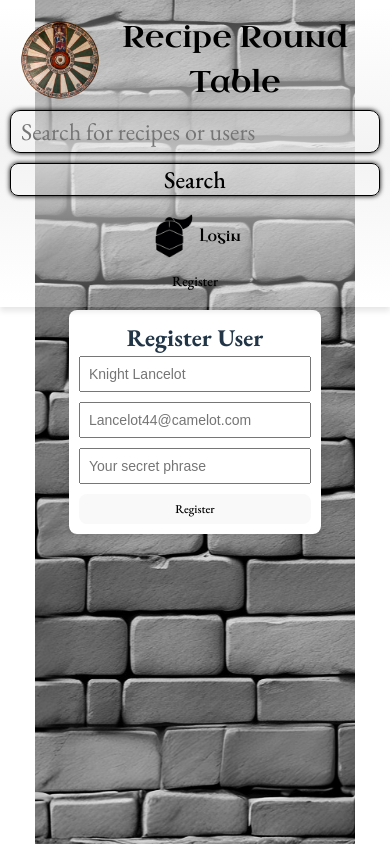
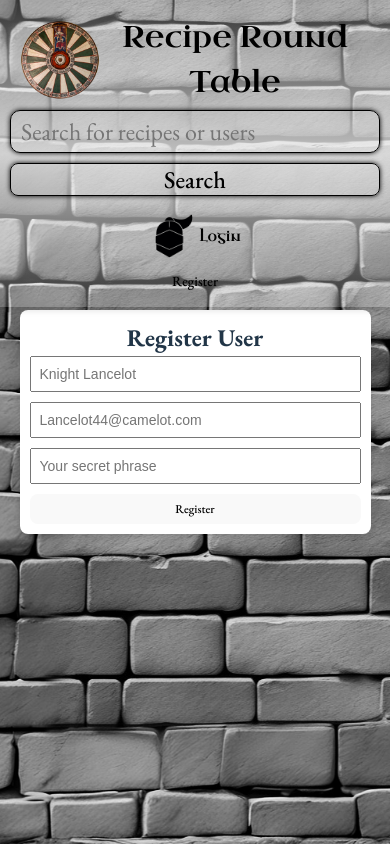
Before and after one commit to jagman00/recipeSite, a React (Vite) app in the folder client/: page /register in a window 390 px wide. Built offline with nearby package versions, Linux system fonts and the light colour scheme.

Commit message:
Updated responsive.css to adjust background

```diff
--- a/client/src/responsive.css
+++ b/client/src/responsive.css
@@ -1,5 +1,3 @@
-/* Screen adjustments */
-
 /* Global Reset for Consistency Across Browsers */
 * {
   margin: 0;
@@ -7,24 +5,27 @@
   box-sizing: border-box; /* Include padding and border in width/height calculations */
 }
 
-/* Body adjustments for full height and centering */
+/* Body adjustments for background image */
 body, html {
   height: 100%;
   width: 100%;
+  margin: 0;
+  padding: 0;
+  box-sizing: border-box;
   overflow-x: hidden; /* Prevent horizontal scrolling */
+}
+
+/* Background image styling */
+.background {
+  background-image: url('./assets/Background.jpg'); /* Update path if needed */
+  background-size: cover; /* Ensures it covers the viewport */
+  background-repeat: no-repeat;
+  background-position: center;
+  width: 100vw;
+  height: 100vh; /* Full viewport height */
   display: flex;
   justify-content: center;
-  align-items: center;
-}
-
-/* Ensure parent container covers full viewport */
-.background {
-  display: flex;
-  justify-content: center;
-  align-items: center;
-  width: 100%;
-  height: 100vh; /* Full viewport height */
-  padding: 20px;
+  align-items: center; /* Centers content vertically and horizontally */
 }
 
 /* Register Form Responsive Fixes */
@@ -35,11 +36,11 @@
   flex-direction: column;
   padding: 20px;
   width: 100%;
-  max-width: 400px;
+  max-width: 400px; /* Prevent it from growing too wide */
   margin: 0 auto;
   box-sizing: border-box;
-  background: white;
-  box-shadow: 0 4px 6px rgba(0, 0, 0, 0.1);
+  background: white; /* Ensure visibility against background */
+  box-shadow: 0 4px 6px rgba(0, 0, 0, 0.1); /* Add slight shadow for separation */
   border-radius: 8px;
 }
 
@@ -62,7 +63,7 @@
 @media (max-width: 500px) {
   .form-container {
     padding: 10px;
-    width: 90%;
+    width: 90%; /* Slightly smaller width for very small screens */
   }
 
   input, button {
@@ -71,7 +72,7 @@
   }
 }
 
-/* Adjust navbar for small screens */
+/* Navbar adjustments */
 @media (max-width: 768px) {
   .navbar {
     flex-direction: column;
@@ -82,9 +83,6 @@
     display: flex;
     flex-direction: column;
     width: 100%;
-    padding: 0;
-    margin: 0;
-    box-sizing: border-box;
   }
 
   #userIconContainer {
@@ -119,6 +117,7 @@
   background: white;
 }
 
+
 /* Responsive adjustments for buttons and links */
 @media (max-width: 768px) {
   button, a {
```
